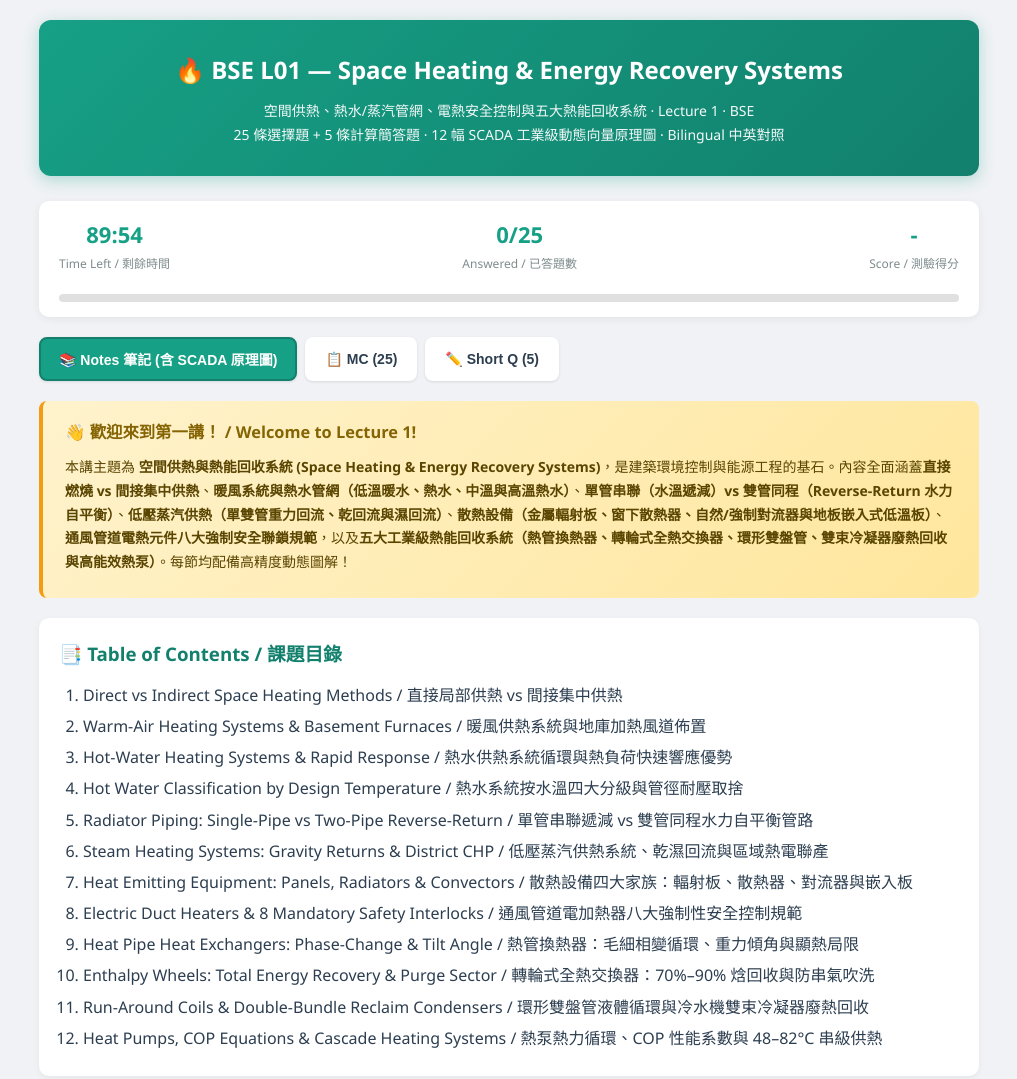
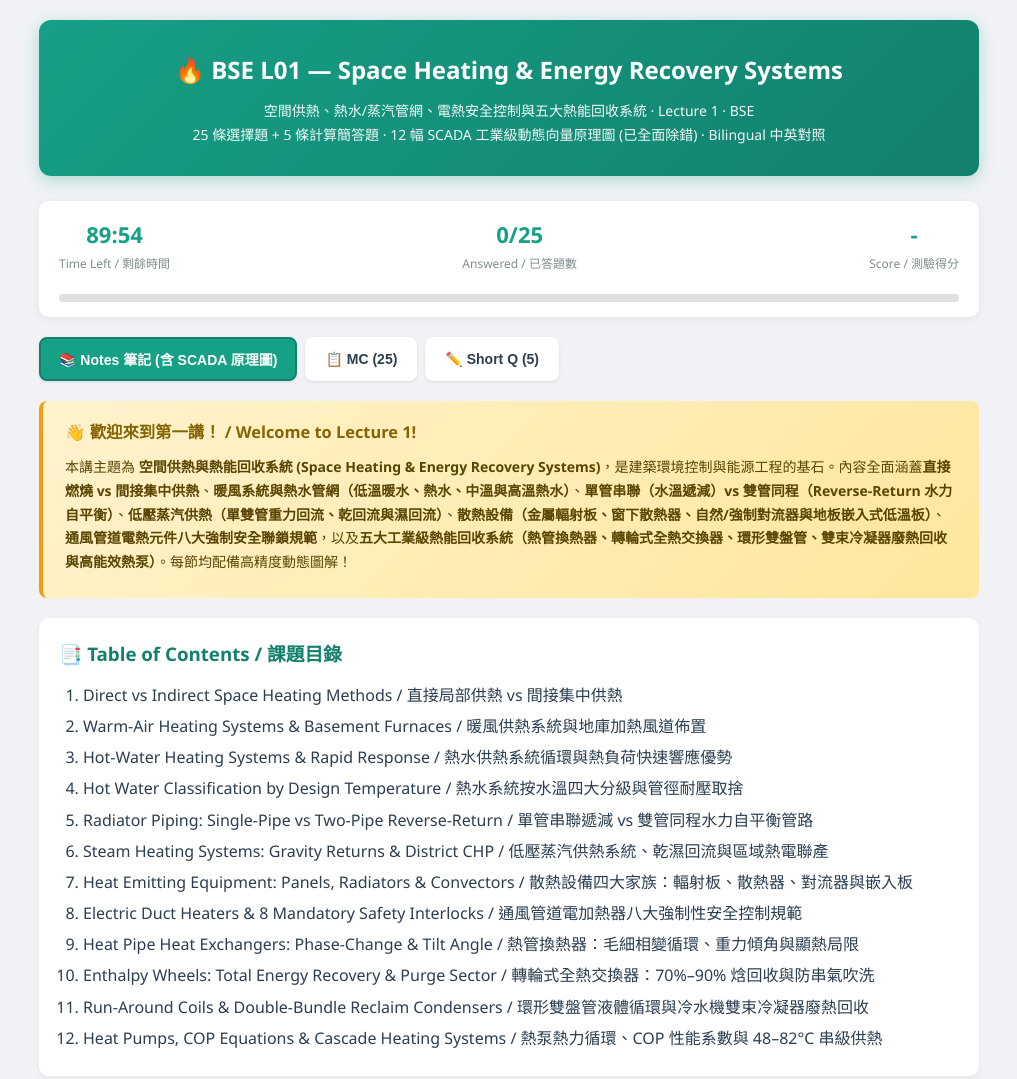
Before and after one commit to jamesfanth-gif/HKCT_PTPDE-EE_BSE_L01, a plain HTML site: page index.html in a window 1280 px wide. Shown: the top 1079 px of the page, without its empty margins (131-1148 px from the left). Drawn offline with Linux system fonts and the light colour scheme.

Commit message:
Update index.html

```diff
--- a/index.html
+++ b/index.html
@@ -11,7 +11,7 @@
   <header>
     <h1>🔥 BSE L01 — Space Heating & Energy Recovery Systems</h1>
     <p>空間供熱、熱水/蒸汽管網、電熱安全控制與五大熱能回收系統 · Lecture 1 · BSE</p>
-    <p>25 條選擇題 + 5 條計算簡答題 · 12 幅 SCADA 工業級動態向量原理圖 · Bilingual 中英對照</p>
+    <p>25 條選擇題 + 5 條計算簡答題 · 12 幅 SCADA 工業級動態向量原理圖 (已全面除錯) · Bilingual 中英對照</p>
   </header>
 
   <div class="stats-bar">
```
